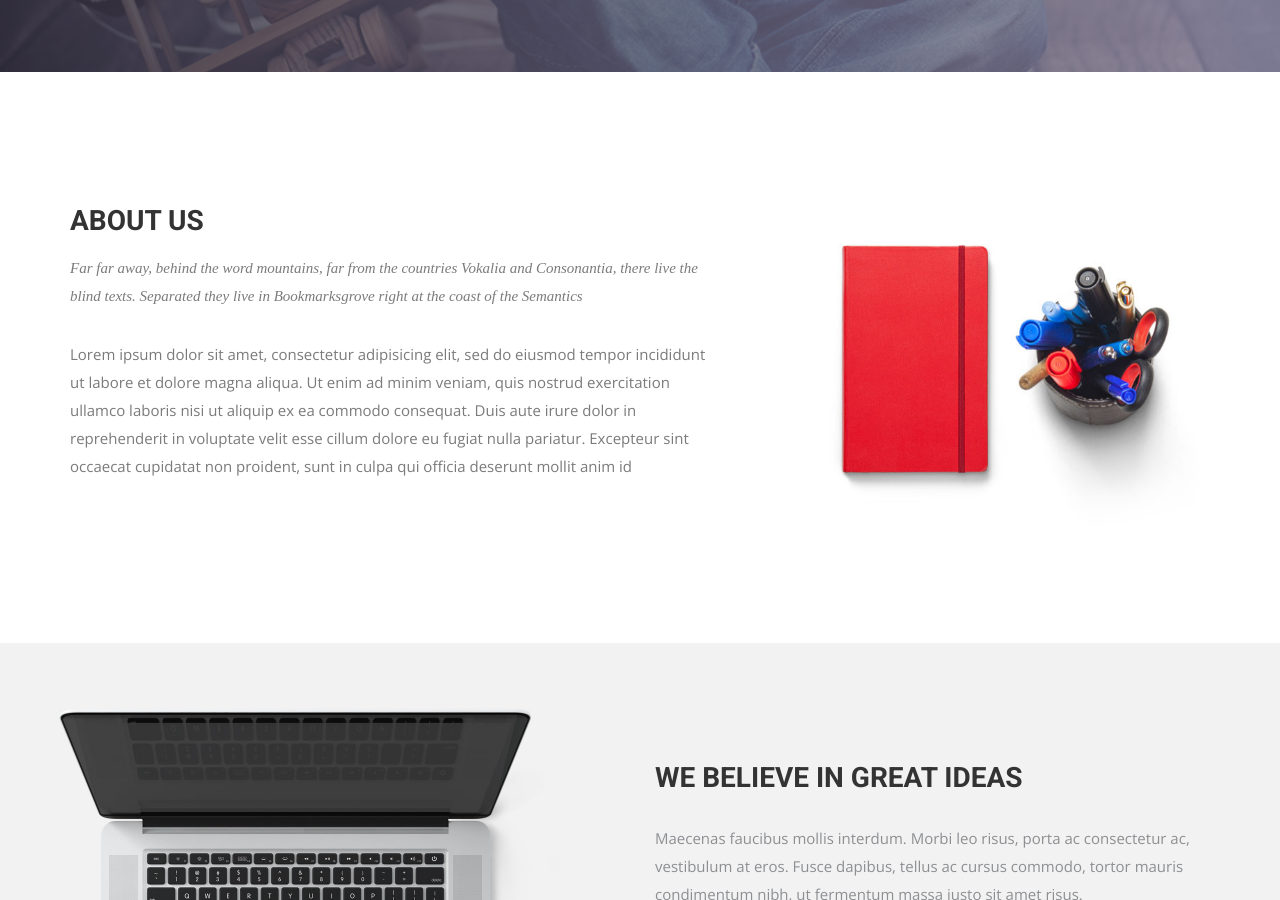
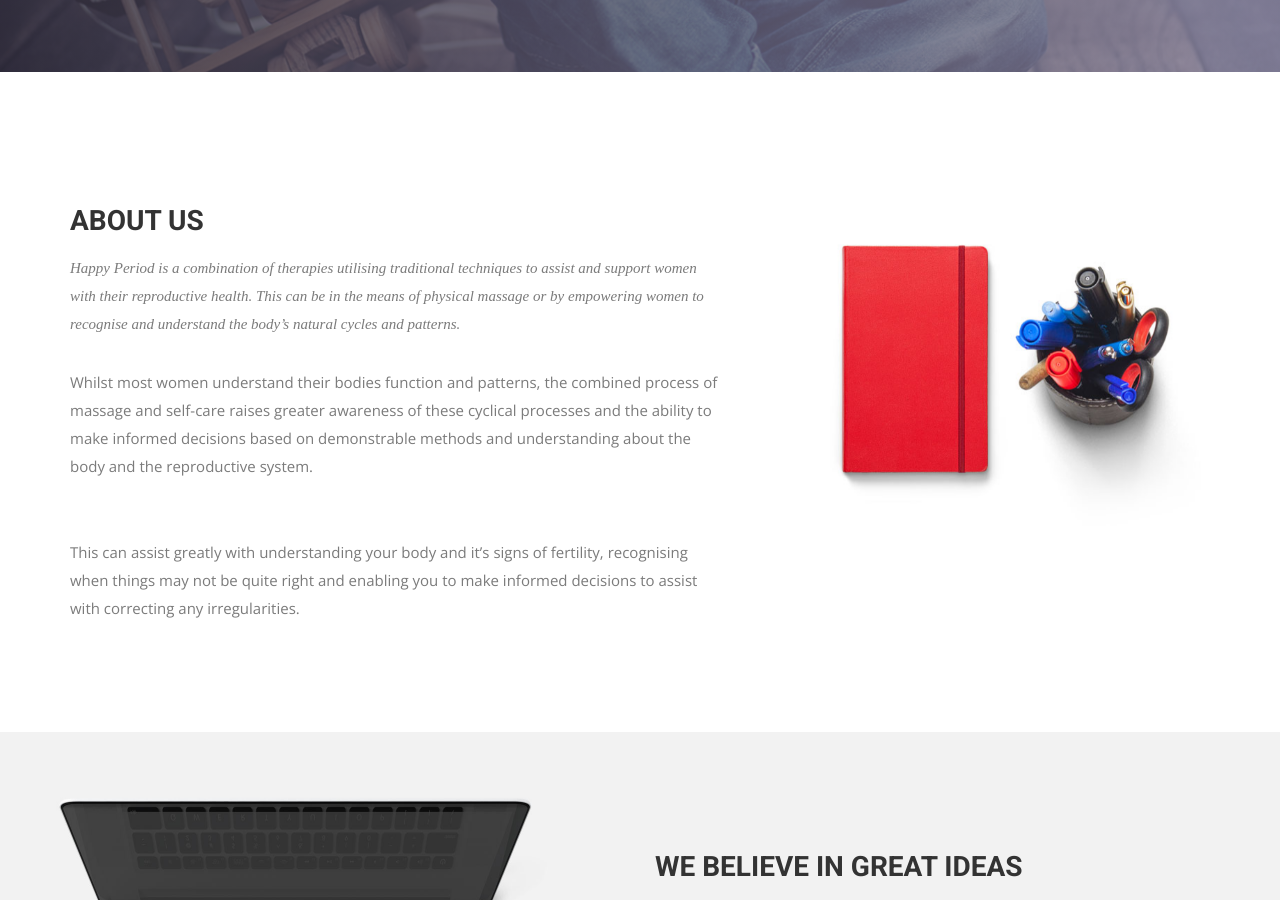
Before and after one commit to rachel-miller/rachel-miller.github.io, a Jekyll site: the page built from index.html, in a window 1280 px wide and 900 px high, scrolled down 733 px. Built offline with Jekyll 4.4.1, drawn with Linux system fonts in a browser that asks for light colours; nearby versions of some CDN libraries; some web fonts are replaced.

Commit message:
Initial content add

```diff
--- a/index.html
+++ b/index.html
@@ -26,9 +26,11 @@ permalink: /
         <div class="block">
           <div class="section-title">
             <h2>About Us</h2>
-            <p>Far far away, behind the word mountains, far from the countries Vokalia and Consonantia, there live the blind texts. Separated they live in Bookmarksgrove right at the coast of the Semantics</p>
+            <p>Happy Period is a combination of therapies utilising traditional techniques to assist and support women with their reproductive health. This can be in the means of physical massage or by empowering women to recognise and understand the body’s natural cycles and patterns.</p>
           </div>
-          <p>Lorem ipsum dolor sit amet, consectetur adipisicing elit, sed do eiusmod tempor incididunt ut labore et dolore magna aliqua. Ut enim ad minim veniam, quis nostrud exercitation ullamco laboris nisi ut aliquip ex ea commodo consequat. Duis aute irure dolor in reprehenderit in voluptate velit esse cillum dolore eu fugiat nulla pariatur. Excepteur sint occaecat cupidatat non proident, sunt in culpa qui officia deserunt mollit anim id </p>
+          <p>Whilst most women understand their bodies function and patterns, the combined process of massage and self-care raises greater awareness of these cyclical processes and the ability to make informed decisions based on demonstrable methods and understanding about the body and the reproductive system.</br>
+          </br>
+          <p>This can assist greatly with understanding your body and it’s signs of fertility, recognising when things may not be quite right and enabling you to make informed decisions to assist with correcting any irregularities.</p>
         </div>
       </div><!-- .col-md-7 close -->
       <div class="col-md-5 col-sm-12">
```
